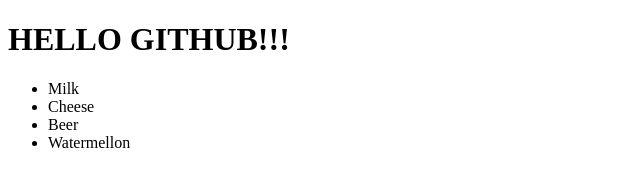
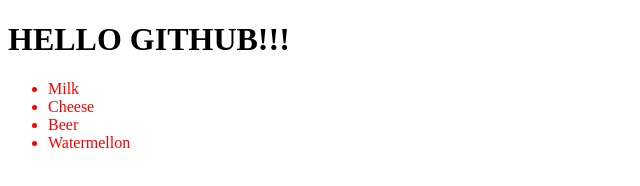
Before and after one commit to davegm/master1, a plain HTML site: page index.html in a window 1280 px wide. Shown: the whole page, without its empty margins (0-640 px from the left). Drawn offline with Linux system fonts and the light colour scheme.

Commit message:
Changed font color

```diff
--- a/index.html
+++ b/index.html
@@ -8,12 +8,12 @@
 
 <h1> HELLO GITHUB!!! </H1>
 
-  <ul>
+<font color="red">  <ul>
     <li> Milk </li>
     <li> Cheese </li>
     <li> Beer </li>
     <li> Watermellon </li>
-  </ul>
+  </ul> </font>
 
   </body>
 </html>
```
